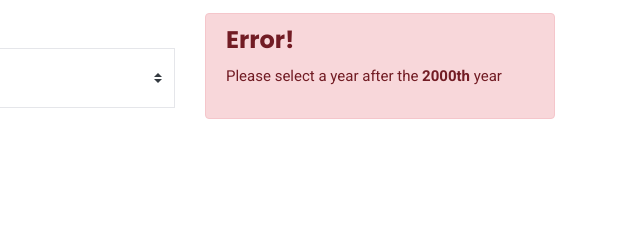
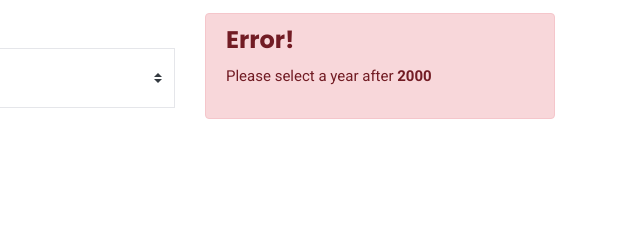
Before and after one commit to odedsaban/Data-Science-Project, a plain HTML site: page MLweb/index.html in a window 1280 px wide. Both pictures are taken after typing "5" into the empty fields and a click on the button "Predict". Shown: the part 864-1090 px from the top of the page, 640-1280 px from the left. Drawn offline with nearby package versions, Linux system fonts and the light colour scheme.

Commit message:
error content

```diff
--- a/MLweb/index.html
+++ b/MLweb/index.html
@@ -87,7 +87,7 @@
               </div>
               <div class="alert alert-danger errors " role="alert">
                 <h4 class="alert-heading">Error!</h4>
-                <p>Please select a year after the <strong>2000th</strong> year</p>
+                <p>Please select a year after <strong>2000</strong></p>
 
                 <p class="mb-0"></p>
               </div>
```
